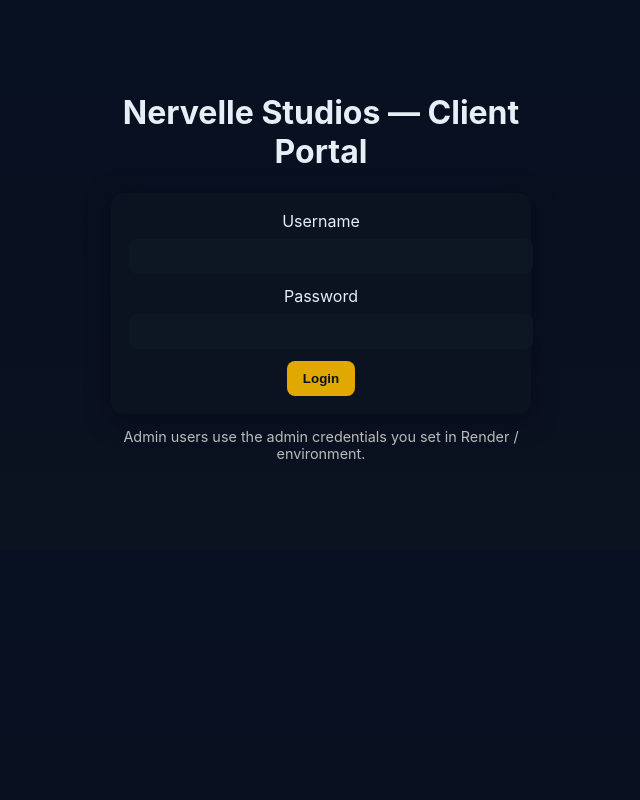
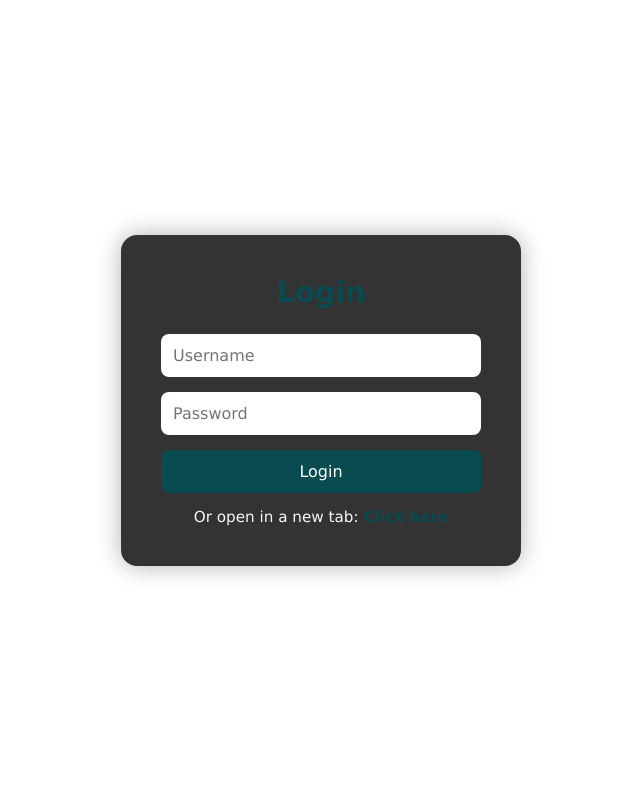
Before and after one commit to nervelle-studios/site, a Flask app: page /login in a window 1280 px wide. Shown: the whole page, without its empty margins (319-959 px from the left). Run offline with Flask 3, Linux system fonts and the light colour scheme.

Commit message:
Revamp login.html with new design and structure
Updated the login page with a new layout and styles.

```diff
--- a/templates/login.html
+++ b/templates/login.html
@@ -1,23 +1,113 @@
-<!doctype html>
-<html>
+<!DOCTYPE html>
+<html lang="en">
 <head>
-  <meta charset="utf-8">
-  <title>Client Login — Nervelle Studios</title>
-  <link rel="stylesheet" href="/static/styles.css">
+  <meta charset="UTF-8" />
+  <meta name="viewport" content="width=device-width, initial-scale=1.0" />
+  <title>Login</title>
+  <style>
+    * {
+      box-sizing: border-box;
+      margin: 0;
+      padding: 0;
+      font-family: 'Lucida Sans', 'Lucida Sans Regular', 'Lucida Grande', sans-serif;
+    }
+
+    body {
+      background: transparent;
+      display: flex;
+      justify-content: center;
+      align-items: center;
+      min-height: 100vh;
+    }
+
+    .login-container {
+      background: rgba(16, 16, 16, 0.85);
+      padding: 40px;
+      border-radius: 16px;
+      width: 100%;
+      max-width: 400px;
+      text-align: center;
+      box-shadow: 0 0 25px rgba(0, 0, 0, 0.3);
+      backdrop-filter: blur(5px);
+    }
+
+    h2 {
+      color: #094b50;
+      font-size: 1.8rem;
+      margin-bottom: 25px;
+    }
+
+    form {
+      display: flex;
+      flex-direction: column;
+      gap: 15px;
+    }
+
+    input[type="text"],
+    input[type="password"] {
+      padding: 12px;
+      border: none;
+      border-radius: 8px;
+      outline: none;
+      width: 100%;
+      font-size: 1rem;
+    }
+
+    button {
+      background-color: #094b50;
+      color: #ffffff;
+      border: none;
+      border-radius: 8px;
+      padding: 12px;
+      font-size: 1rem;
+      cursor: pointer;
+      transition: background-color 0.3s ease;
+    }
+
+    button:hover {
+      background-color: #0a646c;
+    }
+
+    p {
+      margin-top: 15px;
+      color: #f8f8f8;
+      font-size: 0.95rem;
+    }
+
+    a {
+      color: #094b50;
+      text-decoration: none;
+      font-weight: 600;
+    }
+
+    a:hover {
+      text-decoration: underline;
+    }
+
+    @media (max-width: 480px) {
+      .login-container {
+        margin: 0 15px;
+        padding: 30px 25px;
+      }
+
+      h2 {
+        font-size: 1.5rem;
+      }
+    }
+  </style>
 </head>
 <body>
-  <div class="center-box">
-    <h1>Nervelle Studios — Client Portal</h1>
-    <form method="POST" action="/login" class="card">
-      <label>Username</label>
-      <input name="username" required>
-      <label>Password</label>
-      <input type="password" name="password" required>
-      <div style="text-align:center;">
-        <button class="primary">Login</button>
-      </div>
+  <div class="login-container">
+    <h2>Login</h2>
+    <form method="POST">
+      <input type="text" name="username" placeholder="Username" required />
+      <input type="password" name="password" placeholder="Password" required />
+      <button type="submit">Login</button>
     </form>
-    <p style="color:#bbb; font-size:0.9rem;">Admin users use the admin credentials you set in Render / environment.</p>
+    {% if message %}
+    <p>{{ message }}</p>
+    {% endif %}
+    <p>Or open in a new tab: <a href="{{ url_for('login') }}" target="_blank">Click here</a></p>
   </div>
 </body>
 </html>
```
